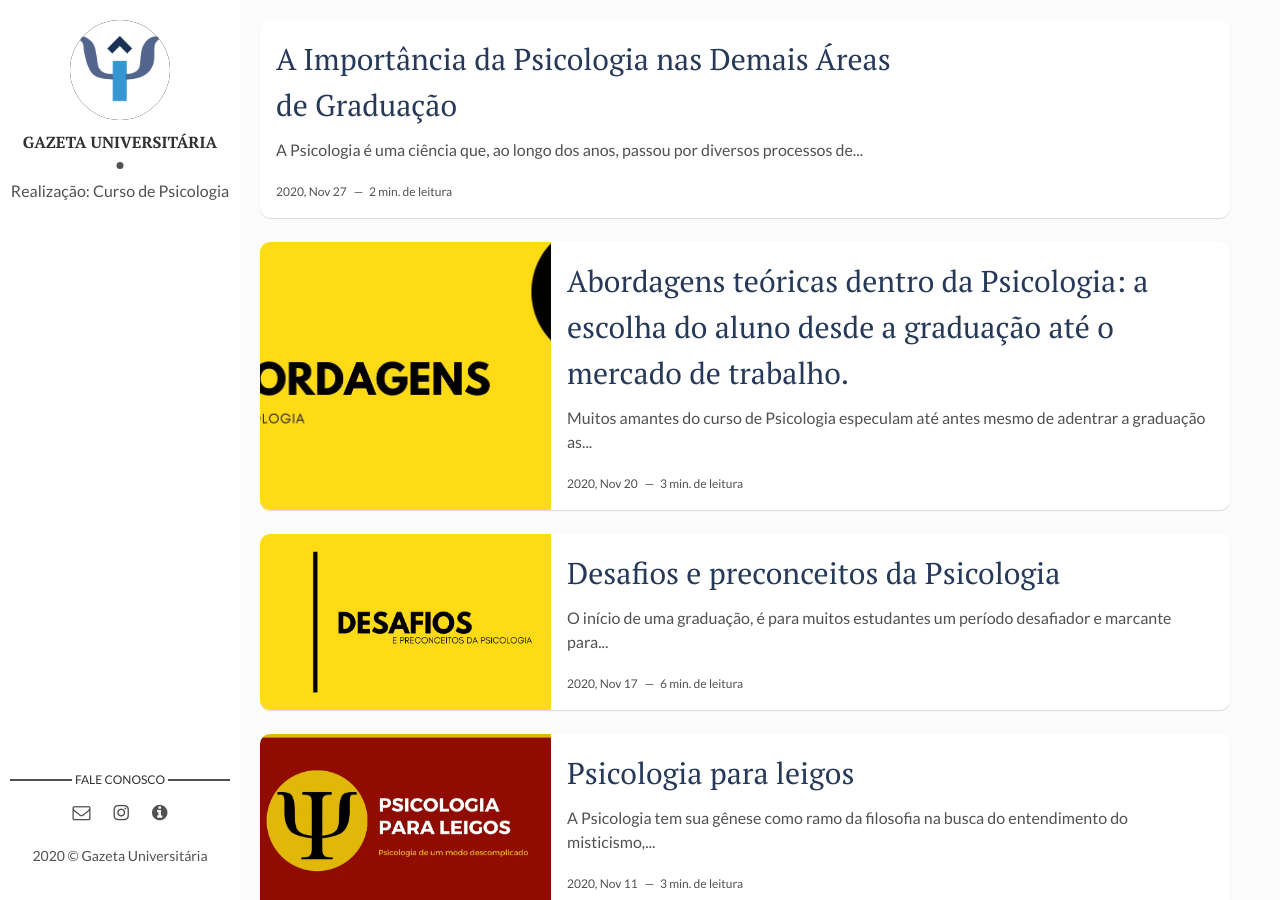
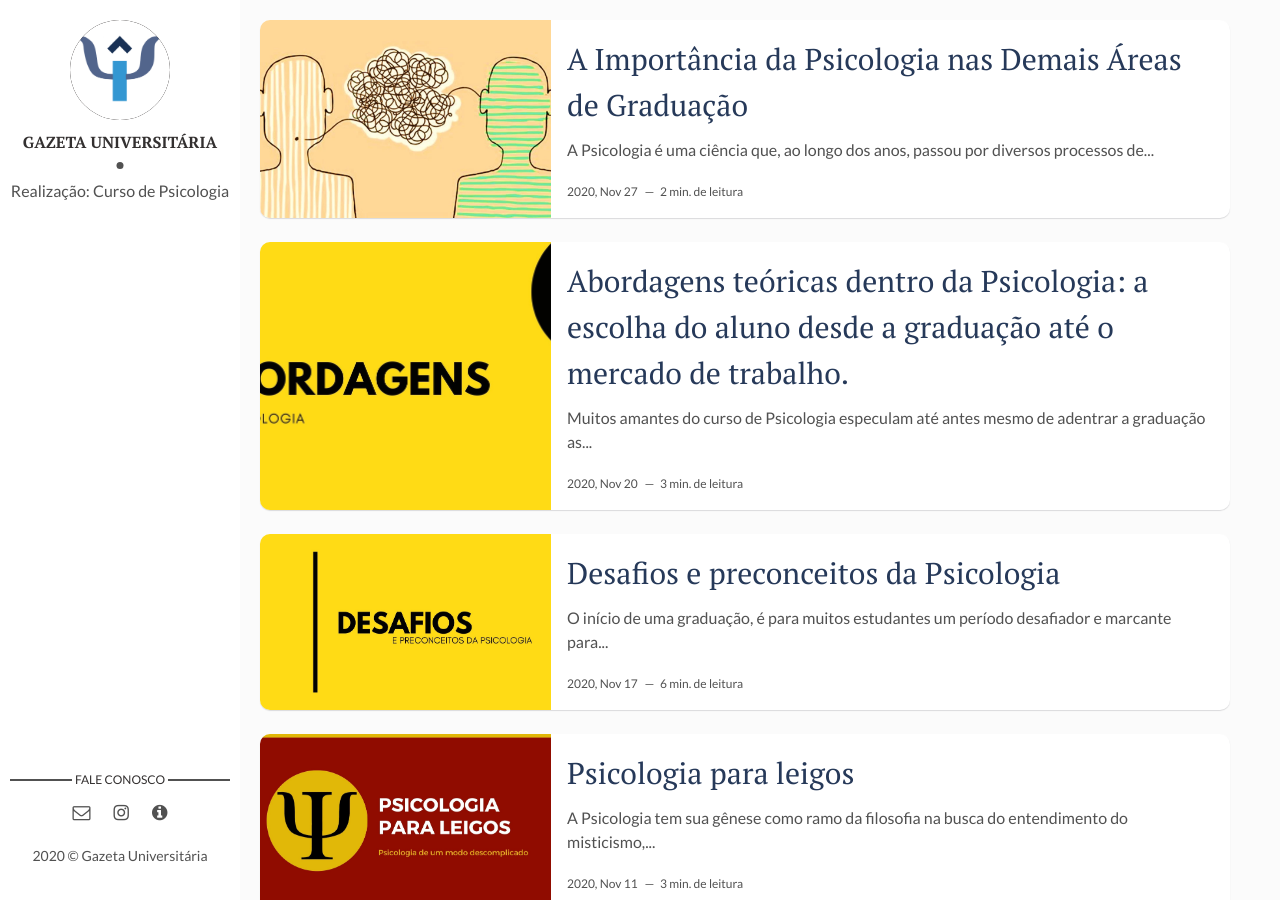
Before and after one commit to gazetauniversitaria/gazetauniversitaria.github.io, a Jekyll site: the page built from index.html, in a window 1280 px wide and 900 px high. Built offline with Jekyll 4.4.1, drawn with Linux system fonts in a browser that asks for light colours; the list of posts is cut into pages by our own code.

Commit message:
Update 2020-11-27-Importancia.markdown

```diff
--- a/_posts/2020-11-27-Importancia.markdown
+++ b/_posts/2020-11-27-Importancia.markdown
@@ -3,6 +3,7 @@ layout: post
 title: A Importância da Psicologia nas Demais Áreas de Graduação
 date: 2020-11-27 16:00:00 +0300
 description: Ao projeto de jornal online; Gazeta Universitária
+img: Importancia.jpg
 tags: [Importancia da Psicologia, Psicologia, Faculdade] # add tag
 ---
 A Psicologia é uma ciência que, ao longo dos anos, passou por diversos processos de desenvolvimento, até construir um bom entendimento sobre o comportamento humano. Você sabia, porém, que a ciência psicológica pode estar presente em outras áreas de graduação?
```
